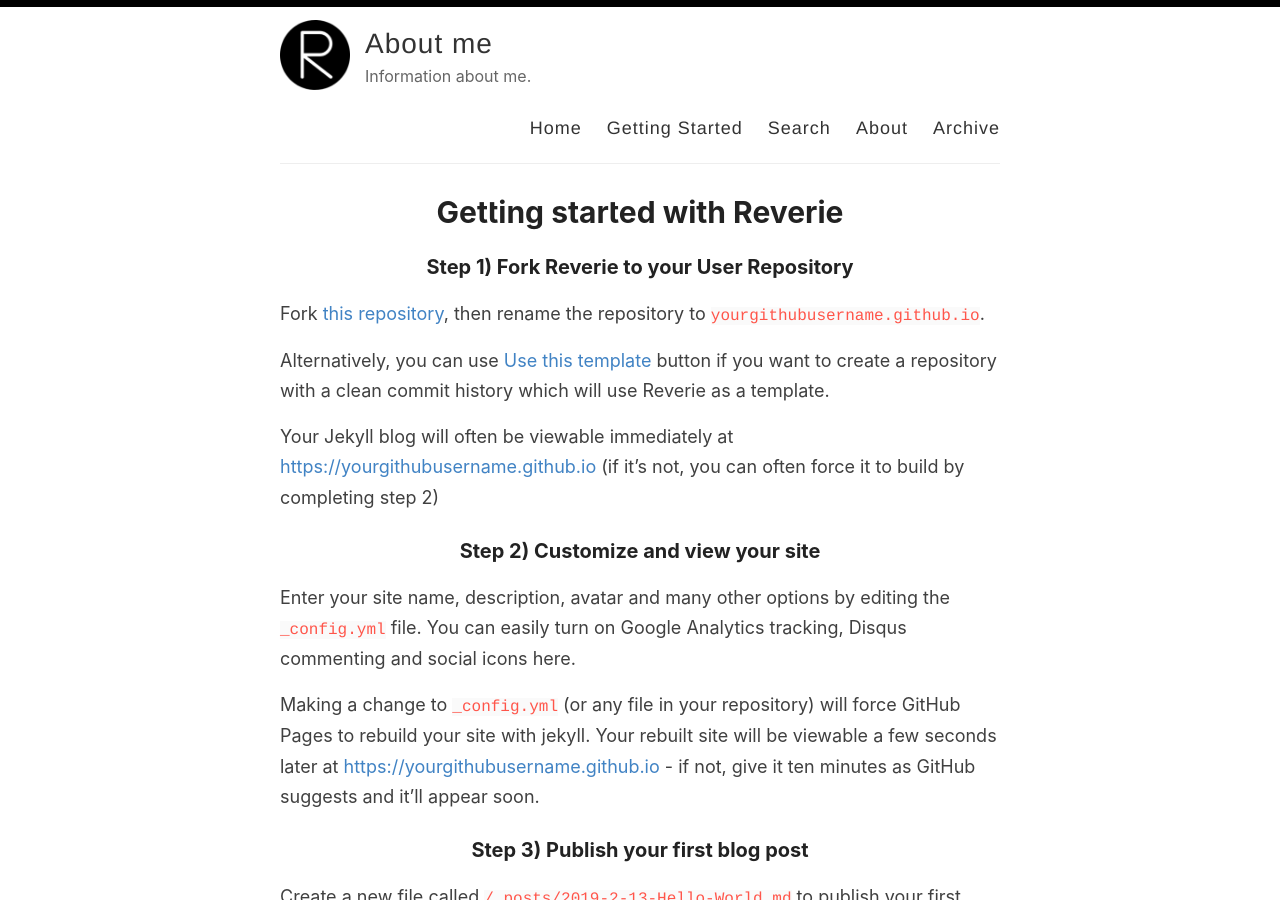
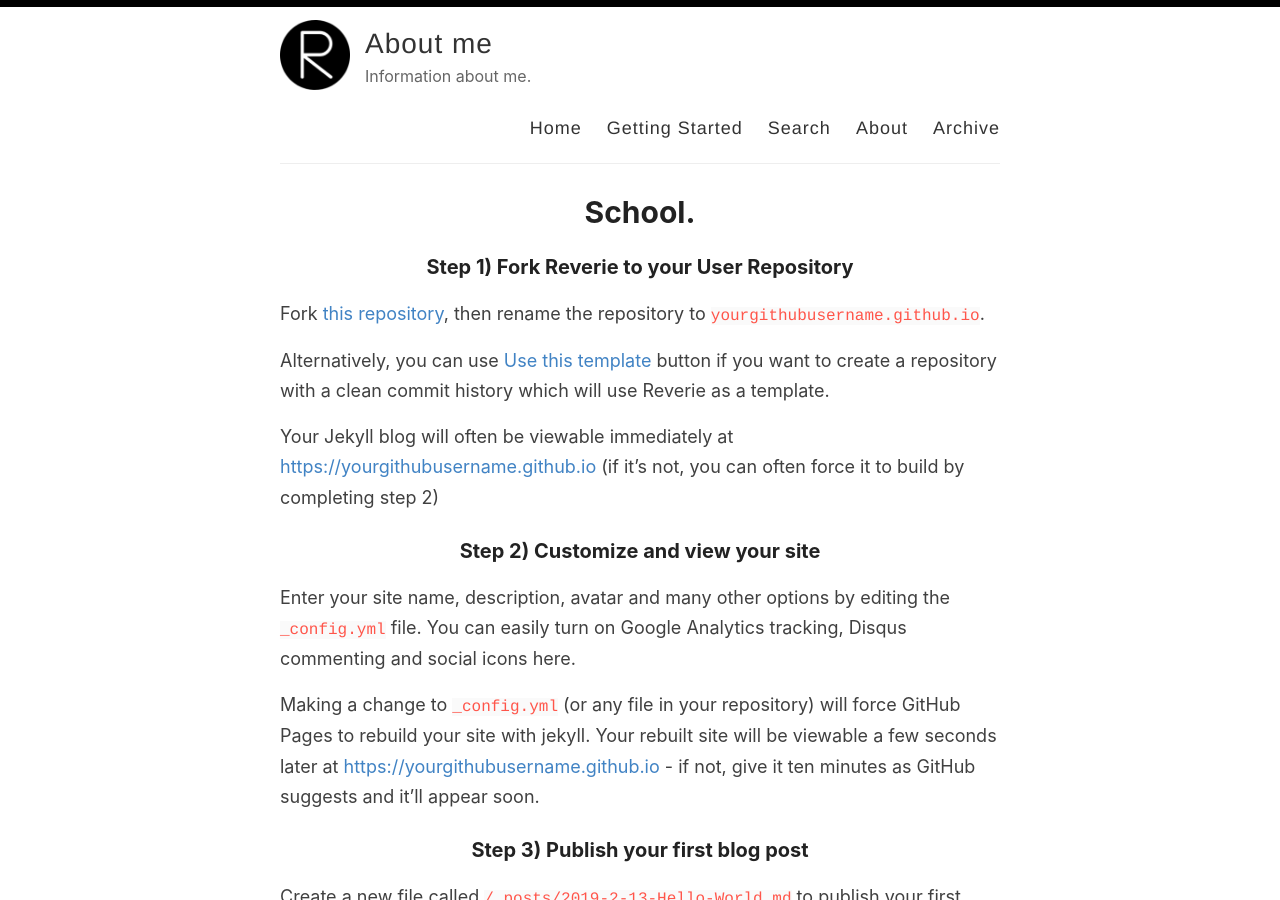
Before and after one commit to Maybe-light1/Maybe-light1.github.io, a Jekyll site: the page built from _pages/getting-started.md, in a window 1280 px wide and 900 px high. Built offline with Jekyll 4.4.1, drawn with Linux system fonts in a browser that asks for light colours.

Commit message:
Update getting-started.md

```diff
--- a/_pages/getting-started.md
+++ b/_pages/getting-started.md
@@ -1,7 +1,7 @@
 ---
 layout: page
-title: Getting started with Reverie
-permalink: /getting-started/
+title: School.
+permalink: /School/
 ---
 
 ### Step 1) Fork Reverie to your User Repository
```
